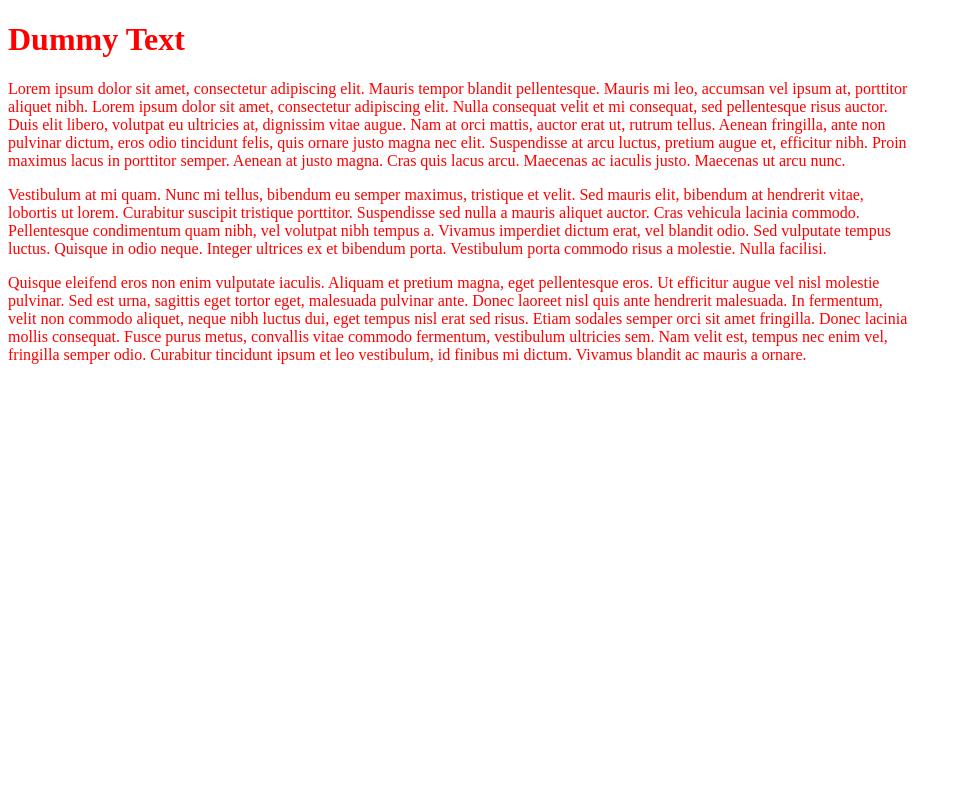
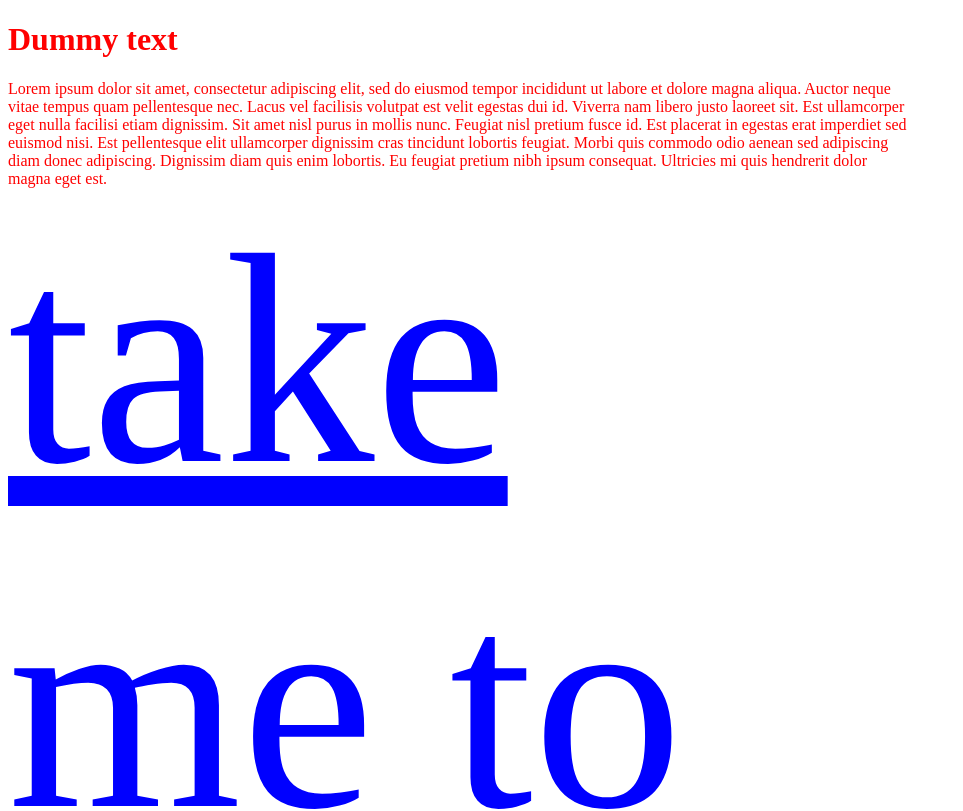
Before and after one commit to maxzussman/cimx43-exercises, a plain HTML site: page _classCode/03-22/index.html in a window 1280 px wide. Shown: the top 811 px of the page, without its empty margins (0-963 px from the left). Drawn offline with Linux system fonts and the light colour scheme.

Commit message:
updatesr

```diff
--- a/_classCode/03-22/index.html
+++ b/_classCode/03-22/index.html
@@ -6,38 +6,38 @@
     <meta name="viewport" content="width=device-width, initial-scale=1.0" />
     <title>March 22</title>
     <link rel="stylesheet" href="style.css" />
-    <link rel="stylesheet" href="script.js" />
   </head>
-  <!-- Example of hiding/showing text using JS-->
   <body>
-    <h1>Dummy Text</h1>
-    <p>
-      Lorem ipsum dolor sit amet, consectetur adipiscing elit. Mauris tempor blandit pellentesque. Mauris mi leo,
-      accumsan vel ipsum at, porttitor aliquet nibh. Lorem ipsum dolor sit amet, consectetur adipiscing elit. Nulla
-      consequat velit et mi consequat, sed pellentesque risus auctor. Duis elit libero, volutpat eu ultricies at,
-      dignissim vitae augue. Nam at orci mattis, auctor erat ut, rutrum tellus. Aenean fringilla, ante non pulvinar
-      dictum, eros odio tincidunt felis, quis ornare justo magna nec elit. Suspendisse at arcu luctus, pretium augue et,
-      efficitur nibh. Proin maximus lacus in porttitor semper. Aenean at justo magna. Cras quis lacus arcu. Maecenas ac
-      iaculis justo. Maecenas ut arcu nunc.
-    </p>
+    <!-- This is an example of showing/hiding text using JS -->
+    <h1>Dummy text</h1>
 
     <p>
-      Vestibulum at mi quam. Nunc mi tellus, bibendum eu semper maximus, tristique et velit. Sed mauris elit, bibendum
-      at hendrerit vitae, lobortis ut lorem. Curabitur suscipit tristique porttitor. Suspendisse sed nulla a mauris
-      aliquet auctor. Cras vehicula lacinia commodo. Pellentesque condimentum quam nibh, vel volutpat nibh tempus a.
-      Vivamus imperdiet dictum erat, vel blandit odio. Sed vulputate tempus luctus. Quisque in odio neque. Integer
-      ultrices ex et bibendum porta. Vestibulum porta commodo risus a molestie. Nulla facilisi.
+      Lorem ipsum dolor sit amet, consectetur adipiscing elit, sed do eiusmod tempor incididunt ut labore et dolore
+      magna aliqua. Auctor neque vitae tempus quam pellentesque nec. Lacus vel facilisis volutpat est velit egestas dui
+      id. Viverra nam libero justo laoreet sit. Est ullamcorper eget nulla facilisi etiam dignissim. Sit amet nisl purus
+      in mollis nunc. Feugiat nisl pretium fusce id. Est placerat in egestas erat imperdiet sed euismod nisi. Est
+      pellentesque elit ullamcorper dignissim cras tincidunt lobortis feugiat. Morbi quis commodo odio aenean sed
+      adipiscing diam donec adipiscing. Dignissim diam quis enim lobortis. Eu feugiat pretium nibh ipsum consequat.
+      Ultricies mi quis hendrerit dolor magna eget est.
     </p>
-
     <p>
-      Quisque eleifend eros non enim vulputate iaculis. Aliquam et pretium magna, eget pellentesque eros. Ut efficitur
-      augue vel nisl molestie pulvinar. Sed est urna, sagittis eget tortor eget, malesuada pulvinar ante. Donec laoreet
-      nisl quis ante hendrerit malesuada. In fermentum, velit non commodo aliquet, neque nibh luctus dui, eget tempus
-      nisl erat sed risus. Etiam sodales semper orci sit amet fringilla. Donec lacinia mollis consequat. Fusce purus
-      metus, convallis vitae commodo fermentum, vestibulum ultricies sem. Nam velit est, tempus nec enim vel, fringilla
-      semper odio. Curabitur tincidunt ipsum et leo vestibulum, id finibus mi dictum. Vivamus blandit ac mauris a
-      ornare.
+      Morbi enim nunc faucibus a pellentesque. Tempus egestas sed sed risus. Diam phasellus vestibulum lorem sed risus
+      ultricies tristique. Amet est placerat in egestas erat. Cursus in hac habitasse platea. Enim sed faucibus turpis
+      in eu mi bibendum neque. Pellentesque nec nam aliquam sem et. Mattis molestie a iaculis at erat. Tellus cras
+      adipiscing enim eu turpis. Velit ut tortor pretium viverra suspendisse potenti nullam ac tortor. Vestibulum sed
+      arcu non odio euismod lacinia. Sodales ut etiam sit amet nisl purus in. Etiam erat velit scelerisque in dictum non
+      consectetur a. Venenatis urna cursus eget nunc scelerisque viverra. Lorem ipsum dolor sit amet. Quis ipsum
+      suspendisse ultrices gravida dictum. Amet mattis vulputate enim nulla aliquet porttitor lacus. Viverra mauris in
+      aliquam sem fringilla ut. Sed risus pretium quam vulputate.
     </p>
-    <script> src= "script.js" </script>
+    <p>
+      Est lorem ipsum dolor sit amet consectetur adipiscing elit pellentesque. Integer malesuada nunc vel risus. Tellus
+      in metus vulputate eu. Nec tincidunt praesent semper feugiat nibh. Nec ullamcorper sit amet risus nullam. Etiam
+      dignissim diam quis enim lobortis. Tristique senectus et netus et malesuada. Turpis egestas maecenas pharetra
+      convallis posuere morbi leo. Faucibus et molestie ac feugiat sed lectus vestibulum mattis ullamcorper. Adipiscing
+      enim eu turpis egestas pretium aenean pharetra magna. Lacus laoreet non curabitur gravida arcu ac. Tellus cras
+      adipiscing enim eu turpis egestas pretium aenean pharetra.
+    </p>
+    <script src="script.js"></script>
   </body>
 </html>
--- a/_classCode/03-22/script.js
+++ b/_classCode/03-22/script.js
@@ -1 +1,17 @@
 console.log('wip');
+
+let newLink = document.createElement('a');
+let allParagraphs = document.getElementsByTagName('p');
+// allParagraphs is 'list' of every p tag on page
+const firstParagraph = allParagraphs[0];
+
+//firstParagraph gets first item. in JS first item is positioned at 0
+console.log('allParagraphs');
+
+newLink.setAttribute('href', 'https//:google.com');
+
+newLink.style.display = 'inner-block';
+
+newLink.innerHTML = 'take me to google';
+
+firstParagraph.appendChild(newLink);
--- a/_classCode/03-22/style.css
+++ b/_classCode/03-22/style.css
@@ -2,3 +2,9 @@ body {
   max-width: 900px;
   color: red;
 }
+
+a {
+  display: inline-block;
+  color: blue;
+  font-size: 300px;
+}
```
